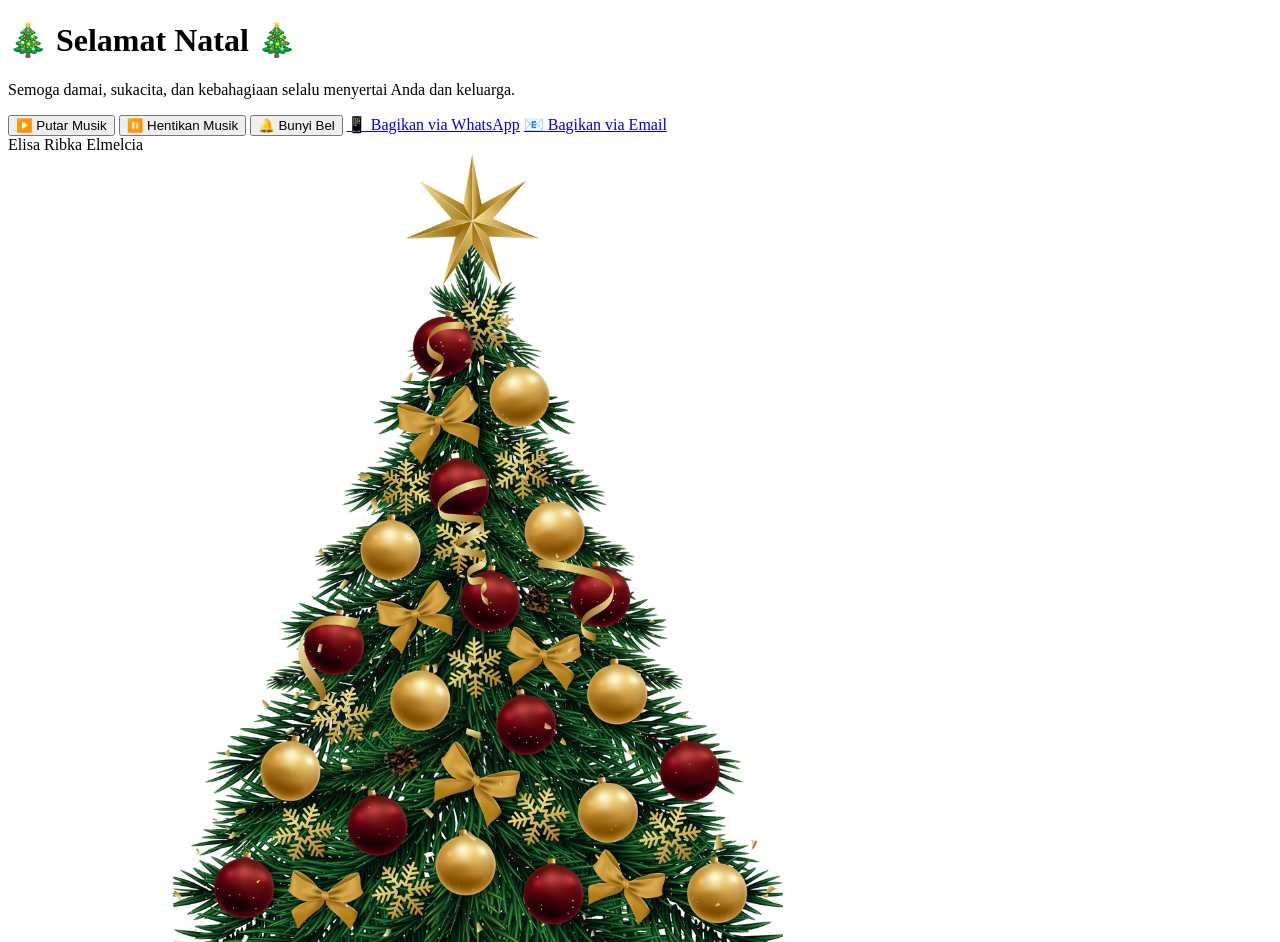
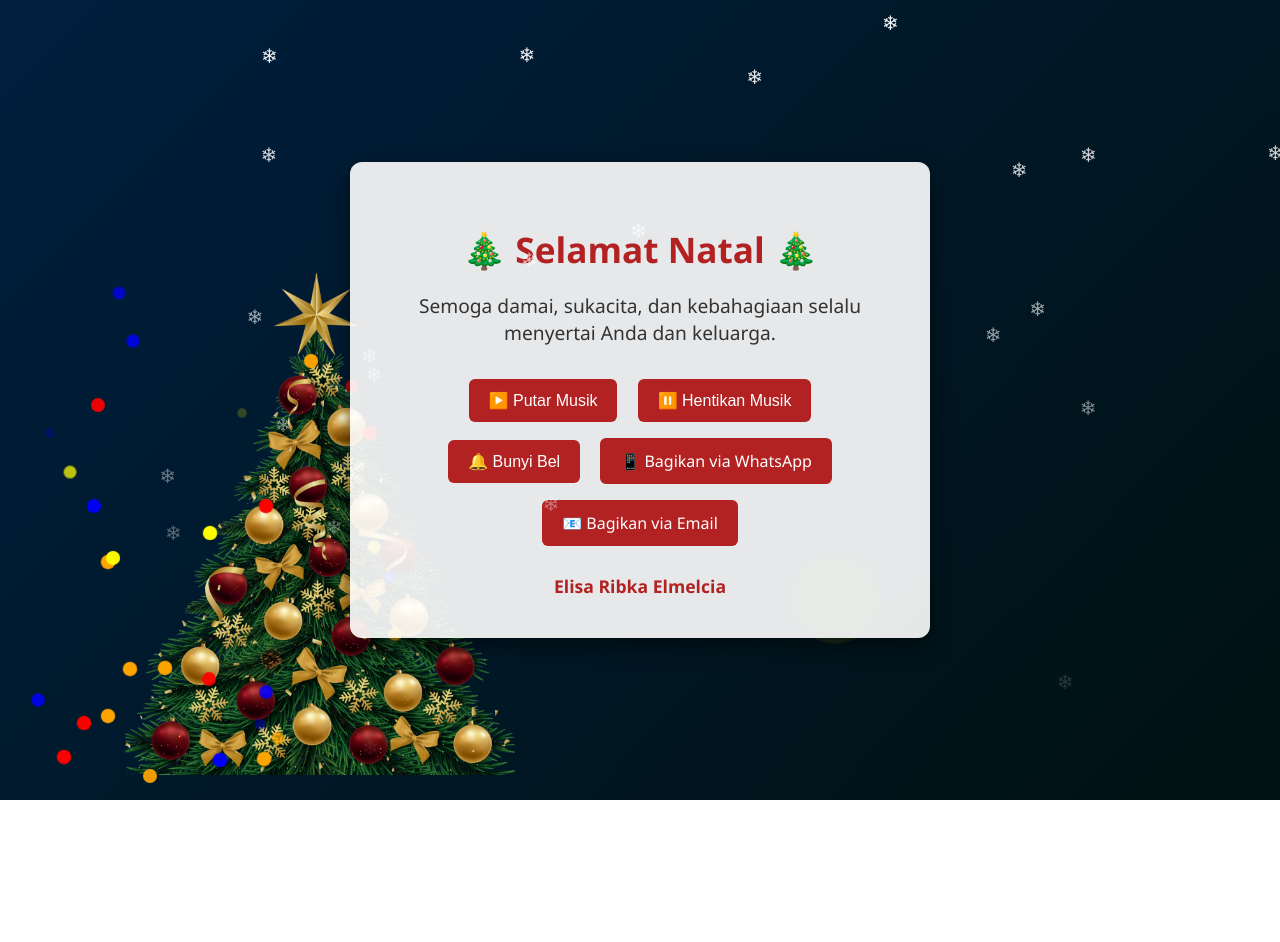
Before and after one commit to Ribkaelmelcia/kartu-natal, a plain HTML site: page index.html in a window 1280 px wide. Shown: the top 942 px of the page. After the commit the page ends 800 px from the top, so only its background shows below. Drawn offline with Linux system fonts and the light colour scheme.

Commit message:
index.html

```diff
--- a/index.html
+++ b/index.html
@@ -4,7 +4,145 @@
   <meta charset="UTF-8">
   <title>Kartu Ucapan Natal</title>
   <style>
-    /* ... [CSS sama persis seperti versi sebelumnya, tidak diubah] ... */
+    body {
+      font-family: 'Segoe UI', Arial, sans-serif;
+      background: linear-gradient(135deg, #001f3f, #011);
+      display: flex;
+      justify-content: center;
+      align-items: center;
+      height: 100vh;
+      margin: 0;
+      overflow: hidden;
+      color: #fff;
+    }
+
+    .card {
+      background: rgba(255,255,255,0.9);
+      border-radius: 12px;
+      box-shadow: 0 8px 20px rgba(0,0,0,0.5);
+      padding: 40px;
+      text-align: center;
+      max-width: 500px;
+      animation: fadeIn 1.5s ease-in-out;
+      position: relative;
+      z-index: 2;
+      color: #333;
+    }
+
+    .card h1 {
+      color: #b22222;
+      font-size: 2.2em;
+      margin-bottom: 10px;
+    }
+
+    .card p {
+      font-size: 1.2em;
+      margin-bottom: 25px;
+    }
+
+    .signature {
+      margin-top: 20px;
+      font-weight: bold;
+      color: #b22222;
+      font-size: 1.1em;
+    }
+
+    button, .share-btn {
+      margin: 8px;
+      padding: 12px 20px;
+      font-size: 16px;
+      border: none;
+      border-radius: 6px;
+      cursor: pointer;
+      background-color: #b22222;
+      color: #fff;
+      transition: background-color 0.3s;
+      text-decoration: none;
+      display: inline-block;
+    }
+
+    button:hover, .share-btn:hover {
+      background-color: #8b1a1a;
+    }
+
+    @keyframes fadeIn {
+      from { opacity: 0; transform: translateY(20px); }
+      to { opacity: 1; transform: translateY(0); }
+    }
+
+    audio { display: none; }
+
+    .tree-container {
+      position: absolute;
+      bottom: 20px;
+      left: 20px;
+      width: 600px;
+      height: auto;
+      z-index: 1;
+    }
+
+    .tree-container img {
+      width: 100%;
+      height: auto;
+    }
+
+    .light {
+      position: absolute;
+      width: 12px;
+      height: 12px;
+      border-radius: 50%;
+      background: red;
+      animation: twinkle 1s infinite alternate;
+    }
+
+    @keyframes twinkle {
+      from { opacity: 0.2; transform: scale(0.8); }
+      to { opacity: 1; transform: scale(1.2); }
+    }
+
+    .snowflake {
+      position: fixed;
+      top: -10px;
+      color: #fff;
+      font-size: 20px;
+      animation: fall linear infinite;
+      z-index: 3;
+    }
+
+    @keyframes fall {
+      0% { transform: translateY(0); opacity: 1; }
+      100% { transform: translateY(100vh); opacity: 0; }
+    }
+
+    .firework {
+      position: absolute;
+      width: 5px;
+      height: 5px;
+      background: yellow;
+      border-radius: 50%;
+      animation: explode 1.5s ease-out forwards;
+    }
+
+    @keyframes explode {
+      0% { transform: scale(1); opacity: 1; }
+      100% { transform: scale(20); opacity: 0; }
+    }
+
+    @media (max-width: 768px) {
+      .card { max-width: 90%; padding: 20px; }
+      .card h1 { font-size: 1.8em; }
+      .card p { font-size: 1em; }
+      button, .share-btn { font-size: 14px; padding: 10px 16px; }
+      .tree-container { width: 300px; left: 10px; bottom: 10px; }
+    }
+
+    @media (max-width: 480px) {
+      .card { max-width: 95%; padding: 15px; }
+      .card h1 { font-size: 1.5em; }
+      .card p { font-size: 0.9em; }
+      button, .share-btn { font-size: 12px; padding: 8px 12px; }
+      .tree-container { width: 200px; left: 5px; bottom: 5px; }
+    }
   </style>
 </head>
 <body>
```
